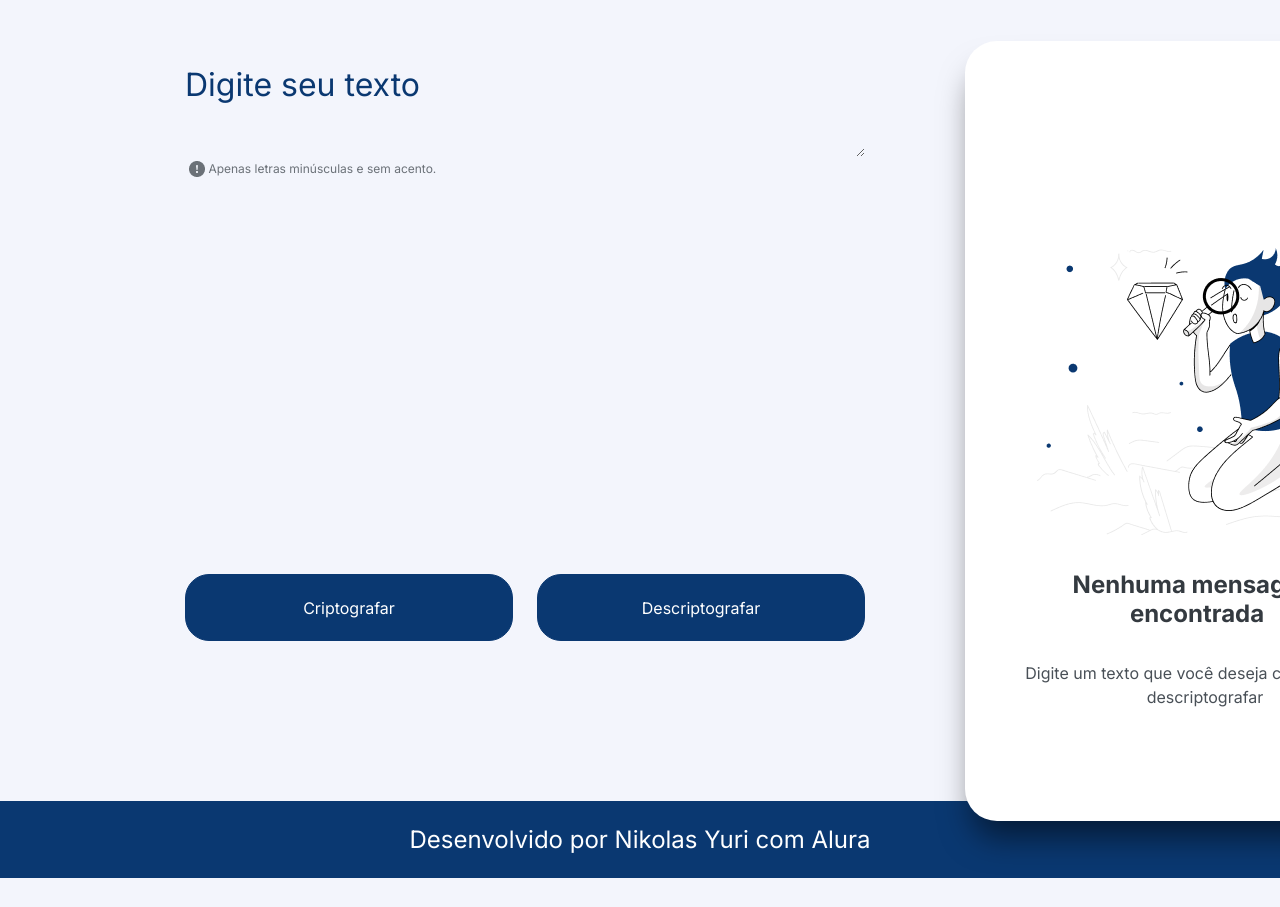
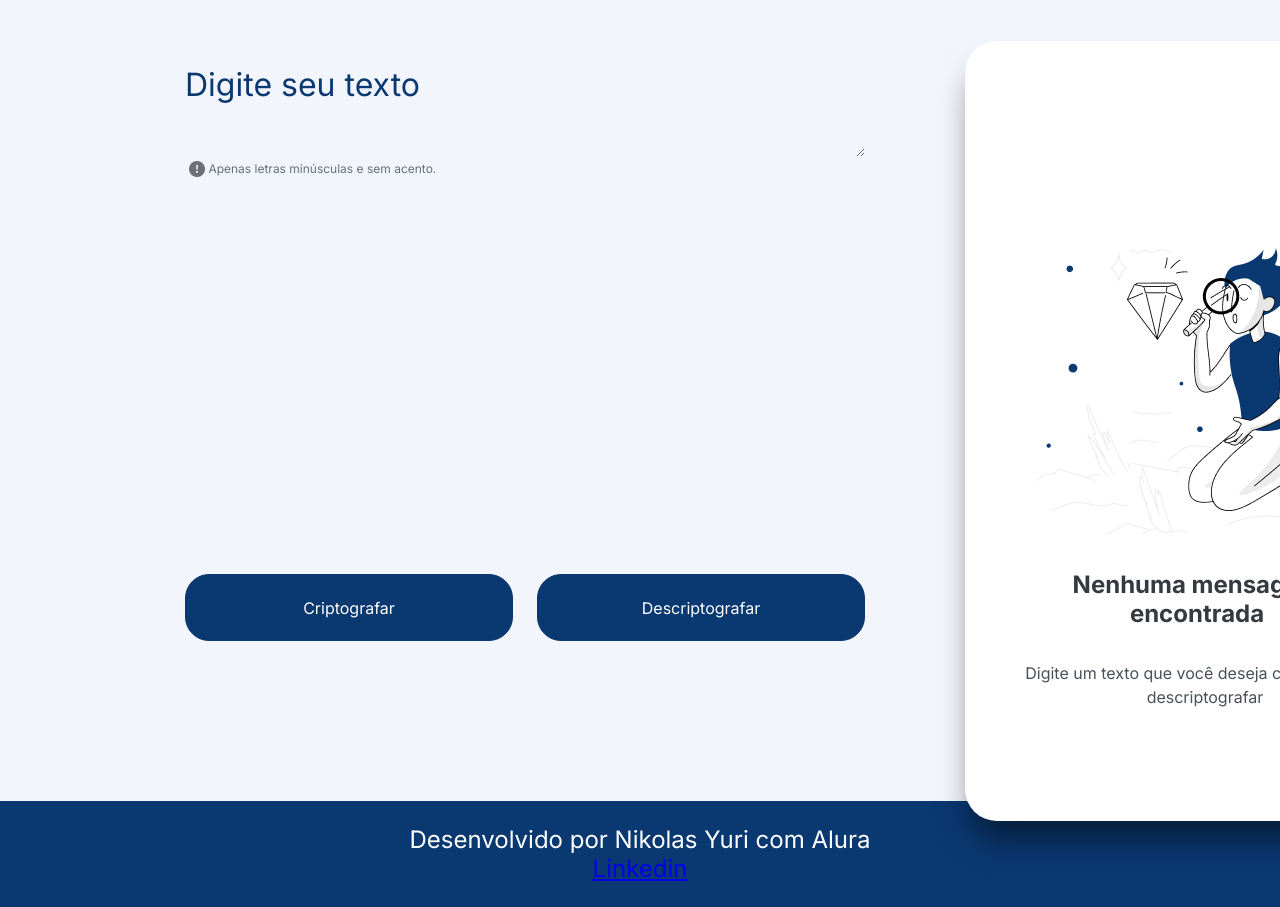
Before and after one commit to NikolasYurii/Decodificador-de-Texto, a plain HTML site: page index.html in a window 1280 px wide. Shown: the part 131-1038 px from the top of the page. Before the commit the page ends 1009 px from the top, so only its background shows below. Drawn offline with Linux system fonts and the light colour scheme.

Commit message:
index.html

```diff
--- a/index.html
+++ b/index.html
@@ -36,6 +36,7 @@
     </main>
     <footer class="rodape">
         <p>Desenvolvido por Nikolas Yuri com Alura</p>
+        <a class="apresentacao__links__navegacao" href="https://www.linkedin.com/in/nikolasyuri/" target="_blank" rel="noopener noreferrer">Linkedin</a>
     </footer>
     <script src="script.js"></script>
 </body>
```
